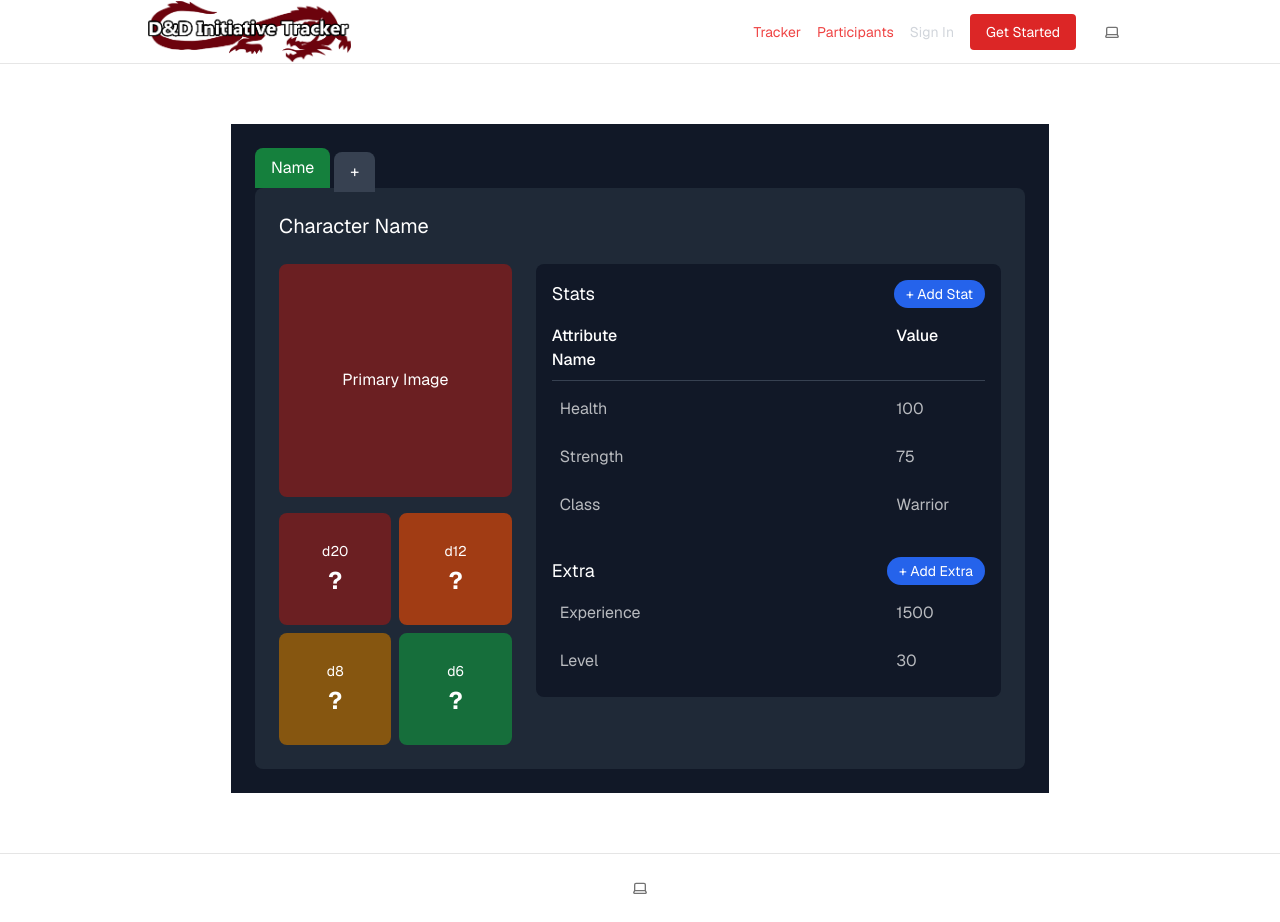
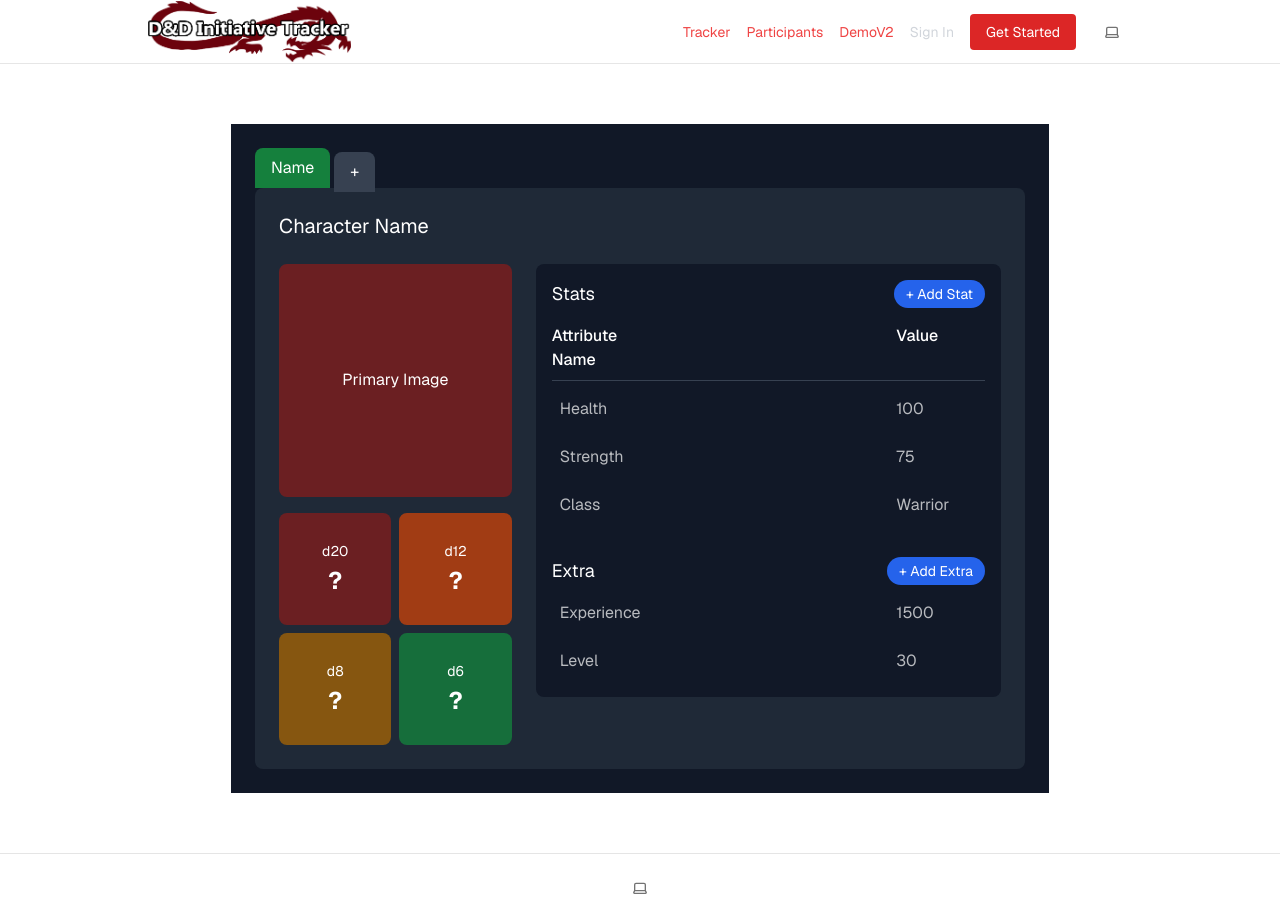
Before and after one commit to rakenduste-programmeerimine-2024/initiative-tracker, a Next.js app: page /demov2 in a window 1280 px wide. Built offline with nearby package versions, Linux system fonts and the light colour scheme; no server answers.

Commit message:
feat: add link to header

```diff
--- a/app/layout.tsx
+++ b/app/layout.tsx
@@ -47,6 +47,9 @@ export default function RootLayout({
                     <Link href="/participants" className="text-sm text-red-500 hover:underline">
                       Participants
                     </Link>
+                    <Link href="/demov2" className="text-sm text-red-500 hover:underline">
+                      DemoV2
+                    </Link>
                     <HeaderAuth />
                     <ThemeSwitcher />
                   </div>
```
